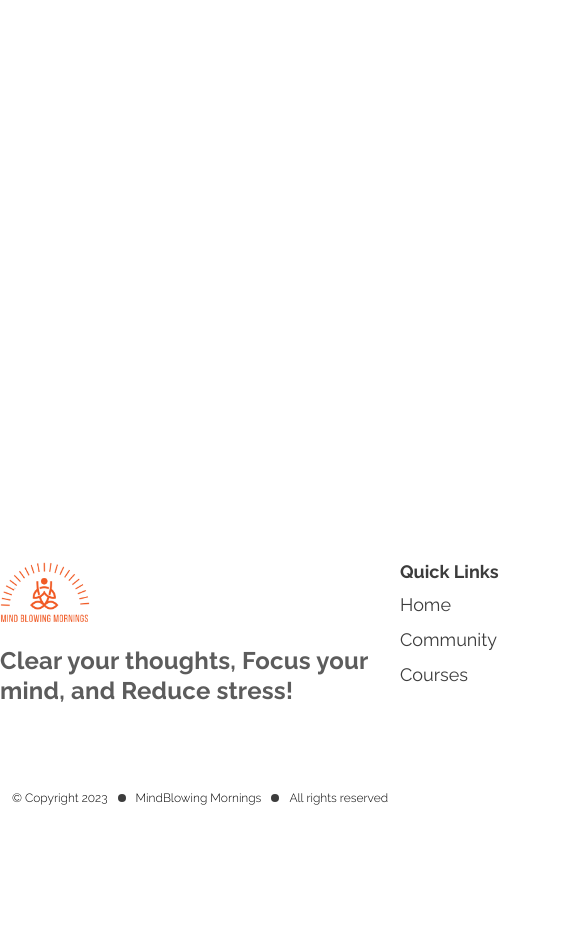
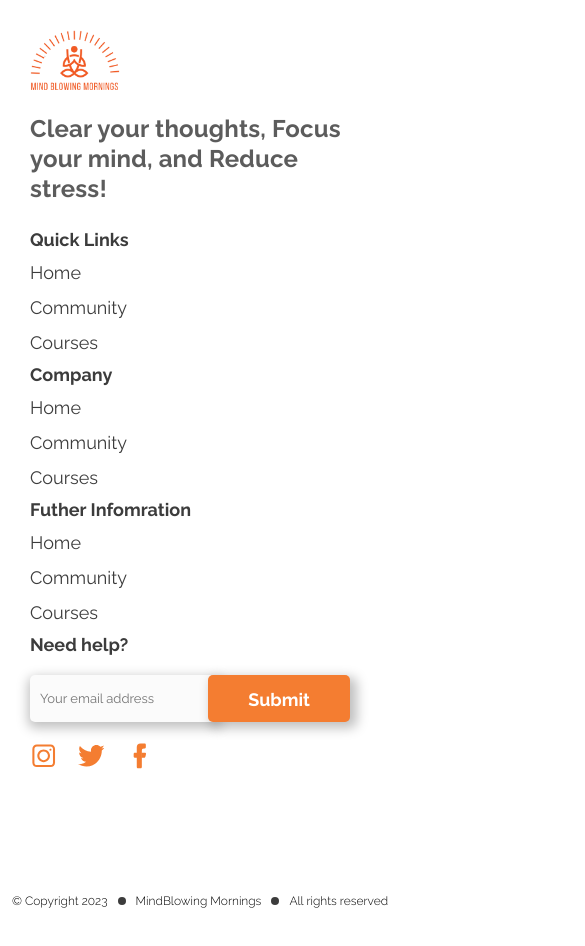
Before and after one commit to devatsrs/mind-blowing-morning-web-frontend, a website: page index.html in a window 390 px wide. Shown: the top 946 px of the page, 585 px wide, since content can reach past the window. Before the commit the page ends 844 px from the top, so only its background shows below. Drawn offline with nearby package versions, Linux system fonts and the light colour scheme.

Commit message:
responsive fix

```diff
--- a/assets/styles/_footer.scss
+++ b/assets/styles/_footer.scss
@@ -2,6 +2,10 @@ footer {
   width: 100%;
   position: absolute;
   bottom: 0;
+
+  @media only screen and (max-width: 1324px) {
+    position: relative;
+  }
 
   #footer-copyright {
     margin: 0 auto;
@@ -33,6 +37,13 @@ footer {
     width: 1326px;
     margin: 0 auto;
     margin-bottom: 30px;
+
+    @media only screen and (max-width: 1324px) {
+      flex-direction: column;
+      width: auto;
+      padding: 30px;
+    }
+
     .column {
       flex-basis: 100%;
       min-height: 200px;
@@ -59,8 +70,8 @@ footer {
           font-weight: 700;
           line-height: 30px;
           letter-spacing: 0.20000000298023224px;
-          text-align: left;
-          width: 400px;
+          //   text-align: left;
+          width: 95%;
           color: #5c5c5c;
         }
       }
@@ -72,6 +83,10 @@ footer {
 
       display: flex;
       padding: 0px 0px 0px 0px;
+
+      @media only screen and (max-width: 550px) {
+        flex-direction: column;
+      }
 
       ul {
         list-style: none;
@@ -88,7 +103,7 @@ footer {
         font-weight: 700;
         line-height: 20px;
         letter-spacing: 0px;
-        text-align: left;
+        // text-align: left;
         margin: 0;
         margin-bottom: 10px;
         color: #3c3c3c;
@@ -100,7 +115,7 @@ footer {
         font-weight: 400;
         line-height: 25px;
         letter-spacing: 0px;
-        text-align: left;
+        // text-align: left;
         text-decoration: none;
         color: #3c3c3c;
         &:hover {
@@ -123,7 +138,7 @@ footer {
         font-weight: 700;
         line-height: 20px;
         letter-spacing: 0px;
-        text-align: left;
+        // text-align: left;
         margin: 0;
         margin-bottom: 10px;
         color: #3c3c3c;
@@ -134,6 +149,7 @@ footer {
         margin: 20px 0;
 
         form {
+          display: flex;
           input[type="email"] {
             width: 200px;
             border: 0;
@@ -150,7 +166,7 @@ footer {
             font-weight: 400;
             line-height: 15px;
             letter-spacing: 0em;
-            text-align: left;
+            // text-align: left;
 
             &:focus {
               outline: 0;
@@ -170,12 +186,11 @@ footer {
             font-weight: 700;
             line-height: 42px;
             letter-spacing: 0em;
-            text-align: left;
+            // text-align: left;
             color: #fff;
 
             position: relative;
             left: -10px;
-            top: 3px;
           }
         }
       }
```
Also changed, not shown: assets/dist/styles.min.css.
